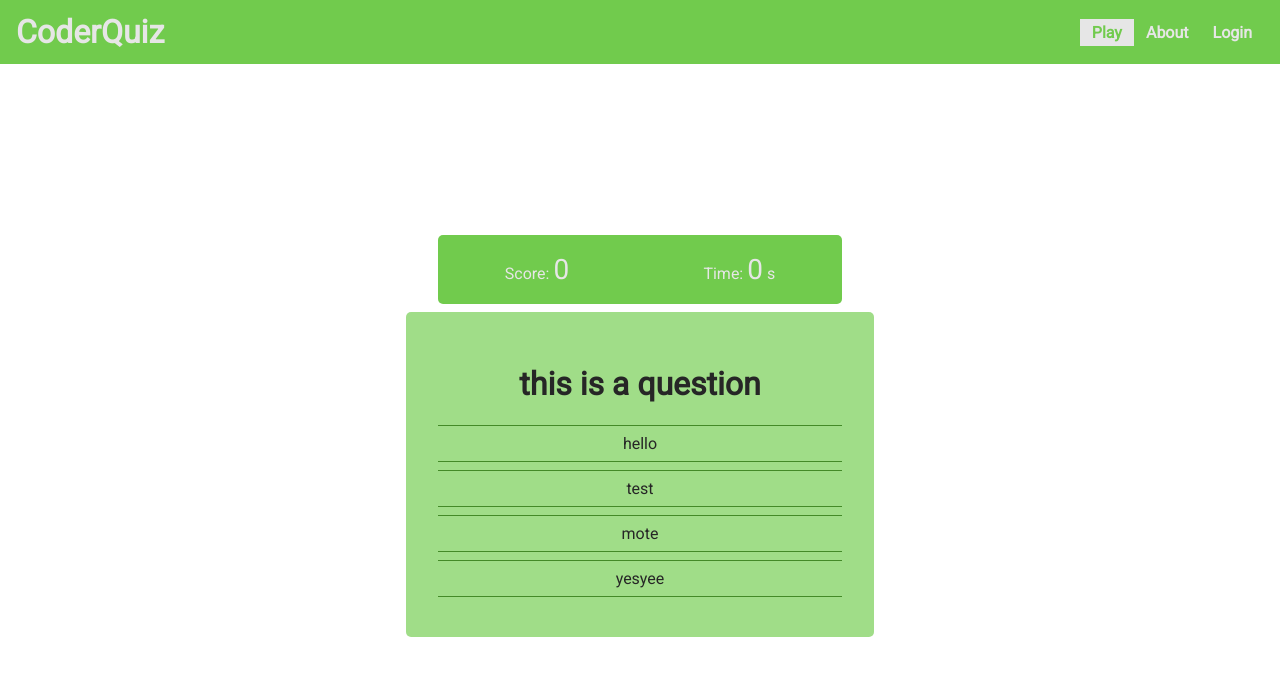
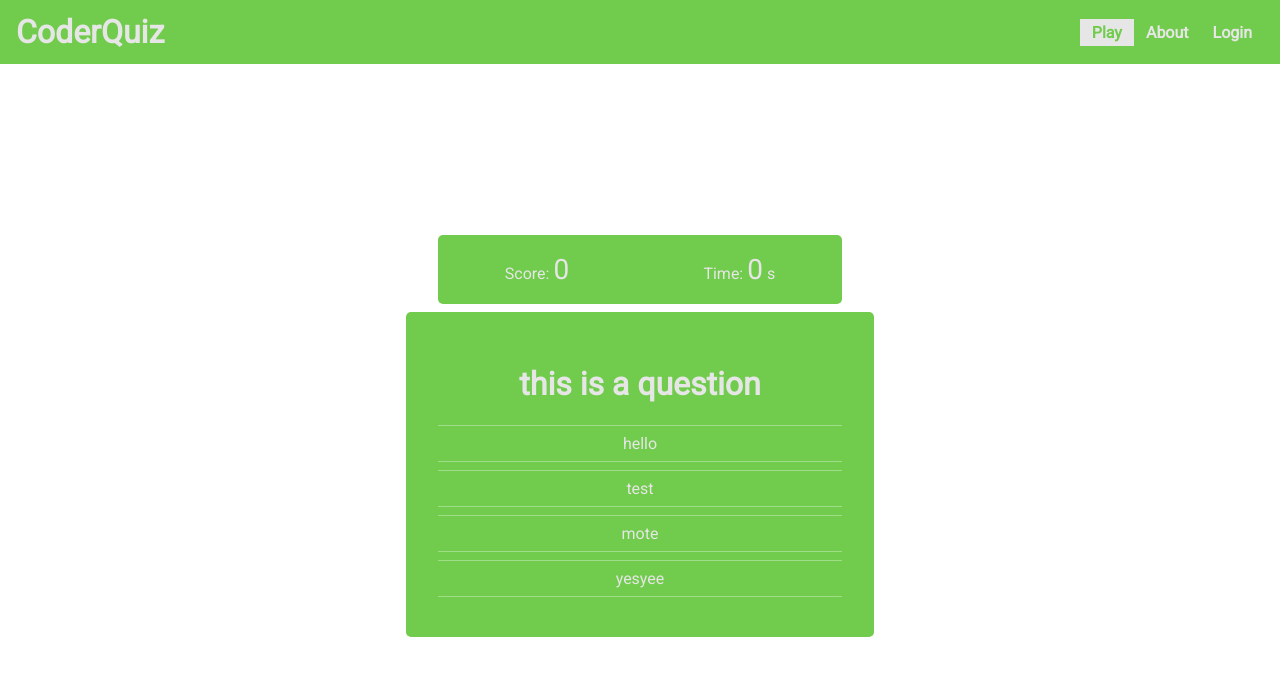
Before and after one commit to Khusyasy/coder-quiz, a Vue app: page / in a window 1280 px wide. Shown: the top 676 px of the page. Built offline with nearby package versions, Linux system fonts and the light colour scheme.

Commit message:
change color answer

```diff
--- a/src/components/Answer.vue
+++ b/src/components/Answer.vue
@@ -16,18 +16,18 @@ export default {
 <style lang="scss" scoped>
 @import "../variables";
 .answer {
-  background-color: $green-l;
-  color: $black;
+  background-color: $green;
+  color: $white;
   width: 100%;
-  border-top: 1px solid $green-d;
-  border-bottom: 1px solid $green-d;
+  border-top: 1px solid $green-l;
+  border-bottom: 1px solid $green-l;
   padding: 0.5rem 0;
   margin: 0.5rem 0;
   cursor: pointer;
 
   &:hover {
-    background-color: $green;
-    color: $white;
+    background-color: $green-l;
+    color: $black;
   }
 }
 </style>
--- a/src/components/TheQuiz.vue
+++ b/src/components/TheQuiz.vue
@@ -32,12 +32,12 @@ export default {
 <style lang="scss" scoped>
 @import "../variables";
 h1 {
-  color: $black;
+  color: $white;
 }
 .quiz {
   max-width: 70ch;
   min-width: 45ch;
-  background-color: $green-l;
+  background-color: $green;
   border-radius: 5px;
   padding: 2rem;
 }
```
